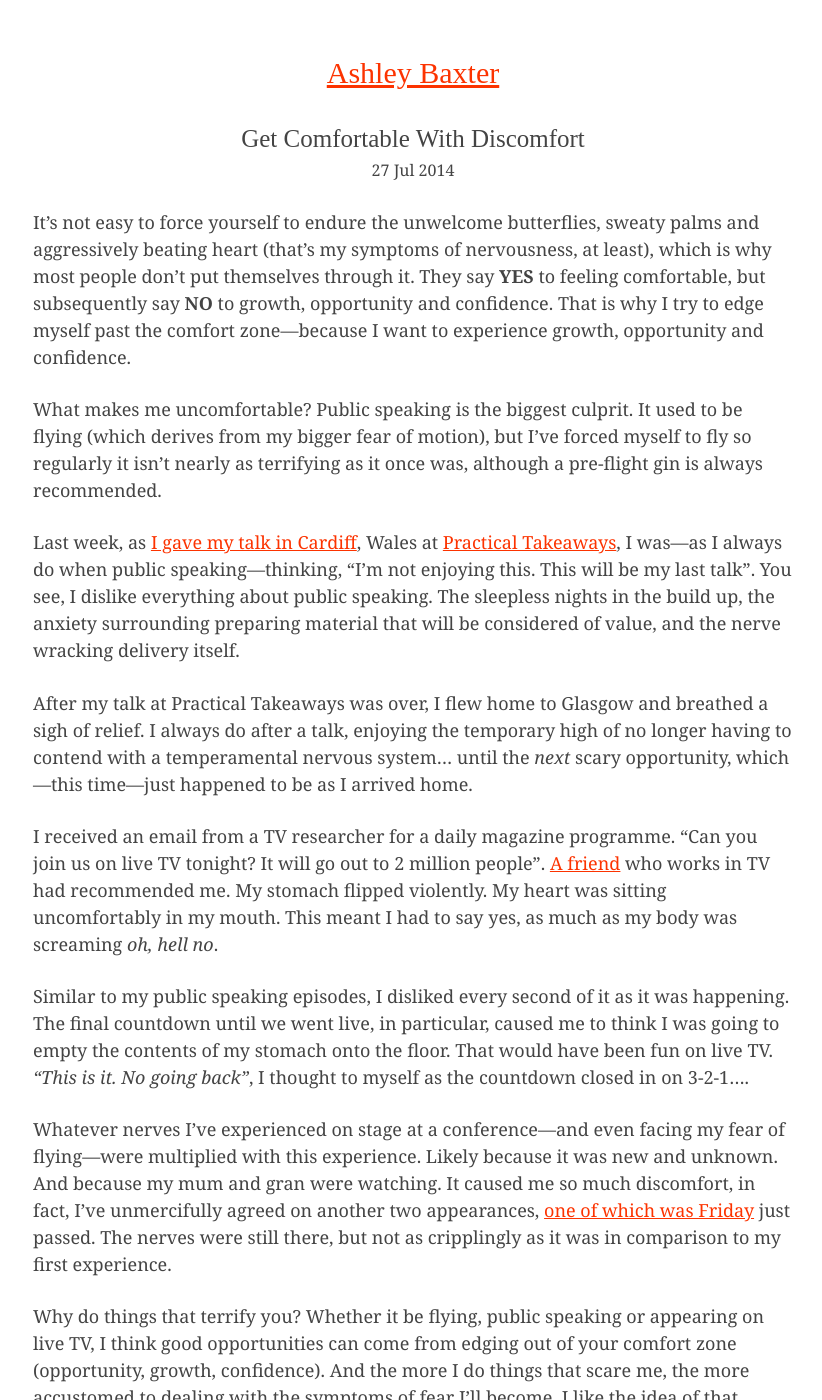
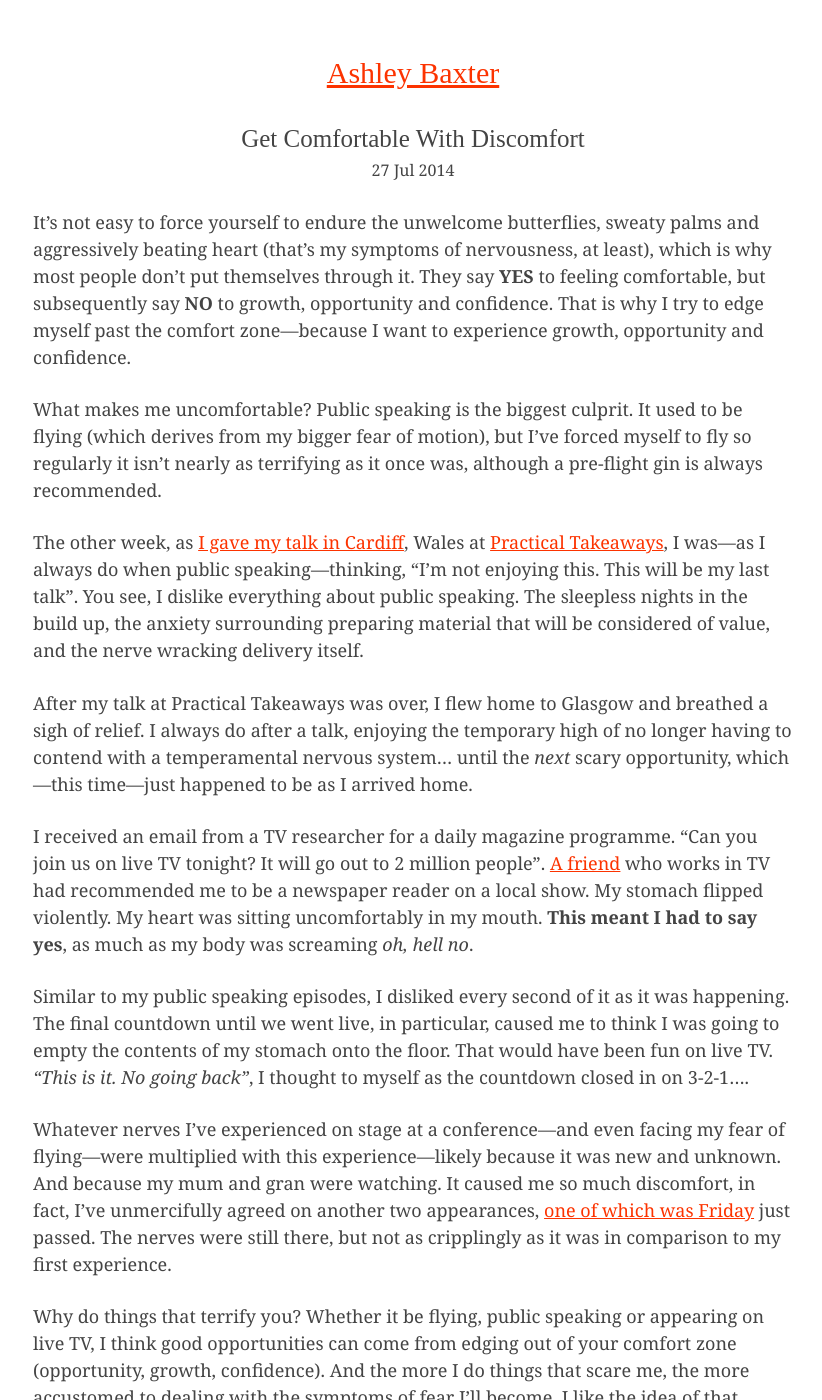
Before and after one commit to ashleybaxter/iamashley, a Jekyll site: the page built from _posts/2014-07-27-get-comfortable-with-discomfort.markdown, in a window 1280 px wide and 1400 px high. Shown: the whole window, without its empty margins (227-1049 px from the left). Built offline with Jekyll 4.4.1, drawn with Linux system fonts in a browser that asks for light colours; some web fonts are replaced; Markdown is read by kramdown in place of the engine named in the settings.

Commit message:
Copy changes to blog post

```diff
--- a/_posts/2014-07-27-get-comfortable-with-discomfort.markdown
+++ b/_posts/2014-07-27-get-comfortable-with-discomfort.markdown
@@ -8,15 +8,15 @@ It's not easy to force yourself to endure the unwelcome butterflies, sweaty palm
 
 What makes me uncomfortable? Public speaking is the biggest culprit. It used to be flying (which derives from my bigger fear of motion), but I've forced myself to fly so regularly it isn't nearly as terrifying as it once was, although a pre-flight gin is always recommended.
 
-Last week, as <a href="http://insurancebyjack.co.uk/news/2014/07/24/practical-takeaways.html">I gave my talk in Cardiff</a>, Wales at <a href="http://practicaltakeaways.co.uk">Practical Takeaways</a>, I was—as I always do when public speaking—thinking, "I'm not enjoying this. This will be my last talk". You see, I dislike everything about public speaking. The sleepless nights in the build up, the anxiety surrounding preparing material that will be considered of value, and the nerve wracking delivery itself.
+The other week, as <a href="http://insurancebyjack.co.uk/news/2014/07/24/practical-takeaways.html">I gave my talk in Cardiff</a>, Wales at <a href="http://practicaltakeaways.co.uk">Practical Takeaways</a>, I was—as I always do when public speaking—thinking, "I'm not enjoying this. This will be my last talk". You see, I dislike everything about public speaking. The sleepless nights in the build up, the anxiety surrounding preparing material that will be considered of value, and the nerve wracking delivery itself.
 
 After my talk at Practical Takeaways was over, I flew home to Glasgow and breathed a sigh of relief. I always do after a talk, enjoying the temporary high of no longer having to contend with a temperamental nervous system… until the <em>next</em> scary opportunity, which—this time—just happened to be as I arrived home.
 
-I received an email from a TV researcher for a daily magazine programme. "Can you join us on live TV tonight? It will go out to 2 million people". <a href="http://twitter.com/hellorogue">A friend</a> who works in TV had recommended me. My stomach flipped violently. My heart was sitting uncomfortably in my mouth. This meant I had to say yes, as much as my body was screaming <em>oh, hell no</em>.
+I received an email from a TV researcher for a daily magazine programme. "Can you join us on live TV tonight? It will go out to 2 million people". <a href="http://twitter.com/hellorogue">A friend</a> who works in TV had recommended me to be a newspaper reader on a local show. My stomach flipped violently. My heart was sitting uncomfortably in my mouth. <strong>This meant I had to say yes</strong>, as much as my body was screaming <em>oh, hell no</em>.
 
 Similar to my public speaking episodes, I disliked every second of it as it was happening. The final countdown until we went live, in particular, caused me to think I was going to empty the contents of my stomach onto the floor. That would have been fun on live TV. <em>"This is it. No going back"</em>, I thought to myself as the countdown closed in on 3-2-1….
 
-Whatever nerves I've experienced on stage at a conference—and even facing my fear of flying—were multiplied with this experience. Likely because it was new and unknown. And because my mum and gran were watching. It caused me so much discomfort, in fact, I've unmercifully agreed on another two appearances, <a href="https://twitter.com/danrubin/status/492720040324898816">one of which was Friday</a> just passed. The nerves were still there, but not as cripplingly as it was in comparison to my first experience.
+Whatever nerves I've experienced on stage at a conference—and even facing my fear of flying—were multiplied with this experience—likely because it was new and unknown. And because my mum and gran were watching. It caused me so much discomfort, in fact, I've unmercifully agreed on another two appearances, <a href="https://twitter.com/danrubin/status/492720040324898816">one of which was Friday</a> just passed. The nerves were still there, but not as cripplingly as it was in comparison to my first experience.
 
 Why do things that terrify you? Whether it be flying, public speaking or appearing on live TV, I think good opportunities can come from edging out of your comfort zone (opportunity, growth, confidence). And the more I do things that scare me, the more accustomed to dealing with the symptoms of fear I'll become. I like the idea of that.
 
```
